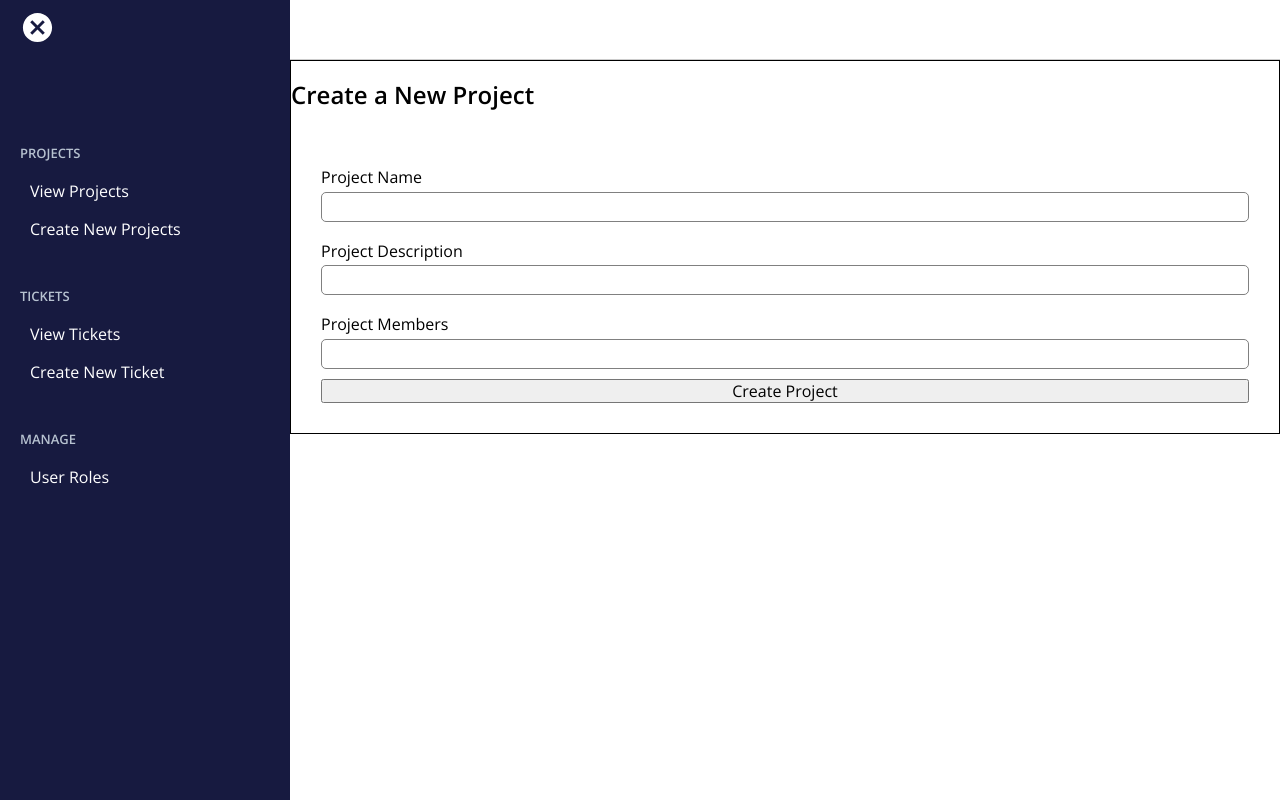
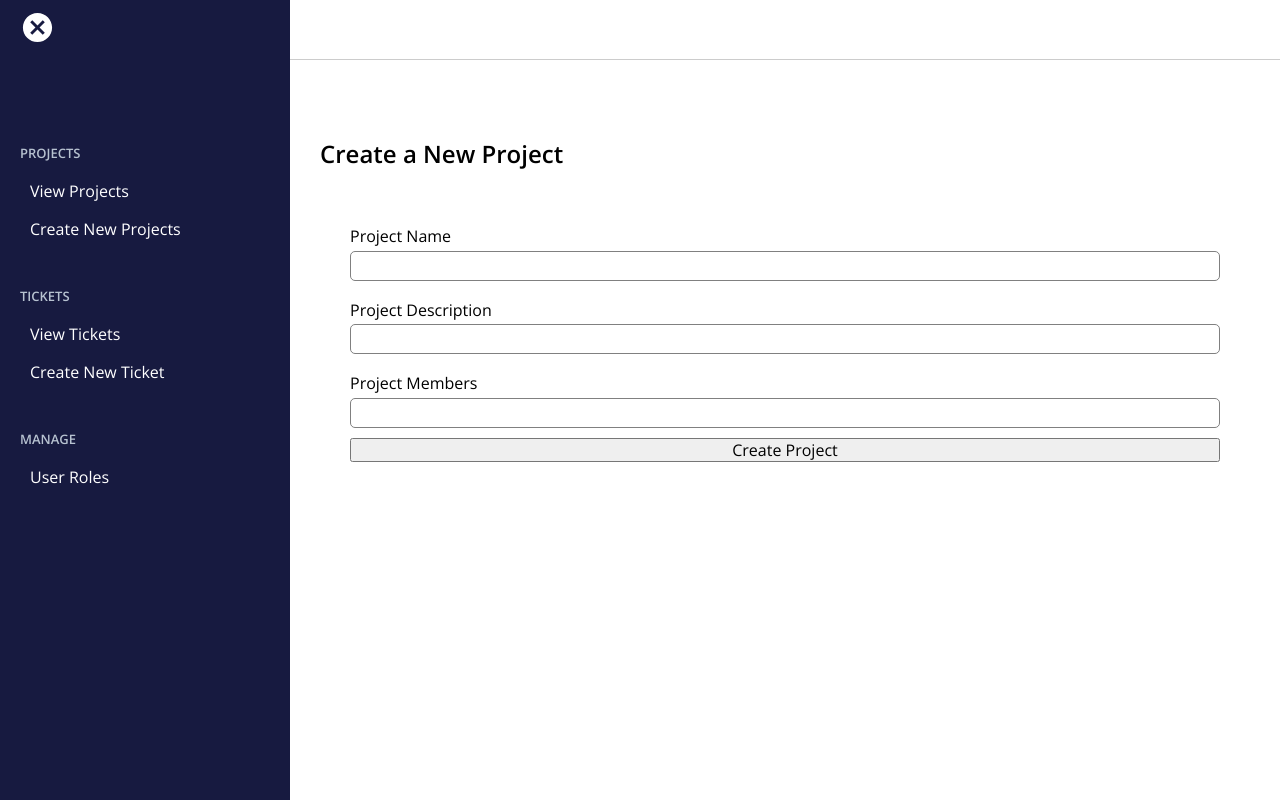
Before and after one commit to stevenGarciaDev/BugTrackerUI, a React (Create React App) app: page /project/create in a window 1280 px wide. Built offline with nearby package versions, Linux system fonts and the light colour scheme.

Commit message:
Update styles for Main Content

```diff
--- a/src/App.js
+++ b/src/App.js
@@ -23,8 +23,9 @@ import UserProfile from './pages/user-profile';
 import './App.css';
 
 const MainContent = styled.div`
-  border: 1px solid black;
   float: right;
+  margin-top: 30px;
+  padding: 30px;
   width: 100%;
 
   @media screen and (min-width: 700px) {
```
